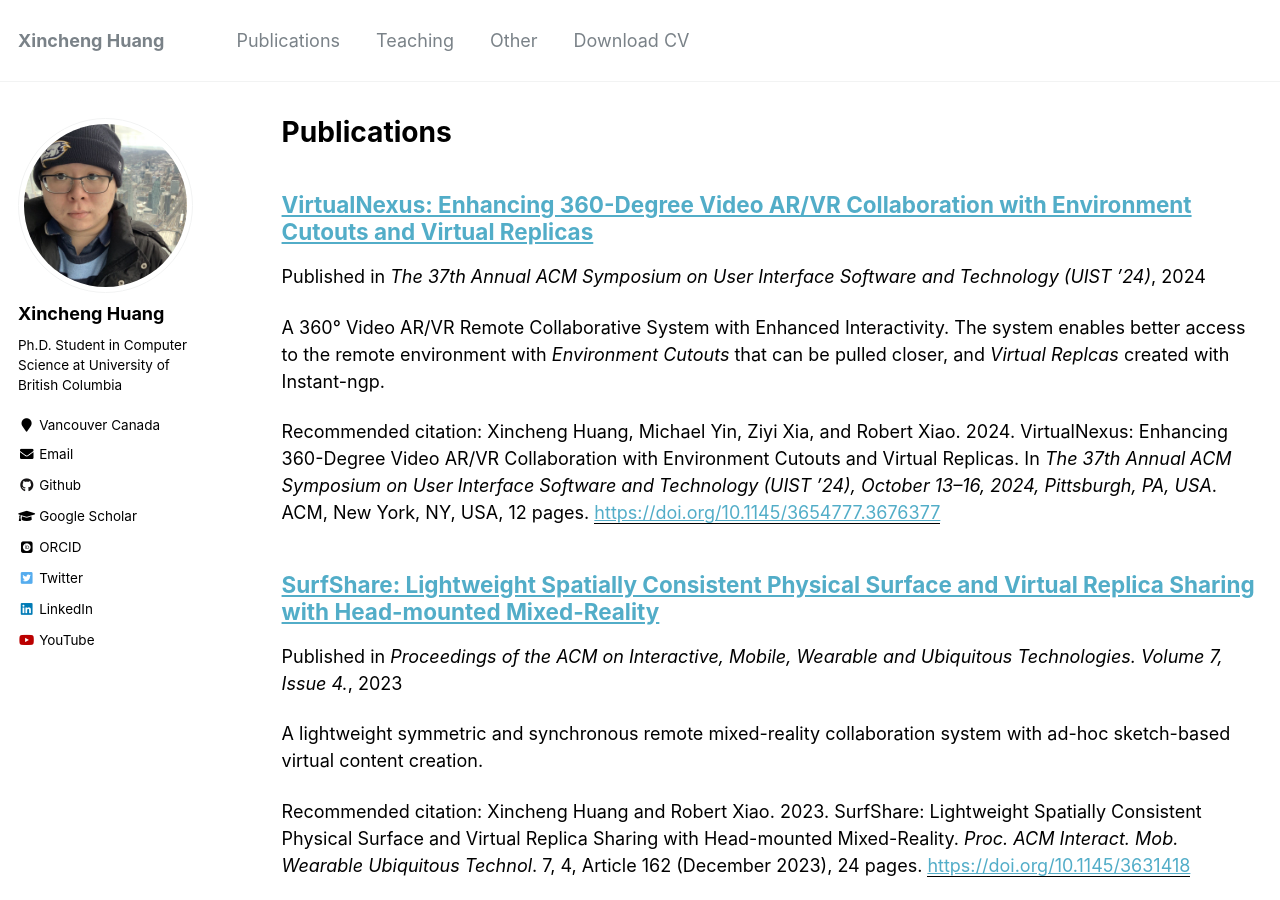
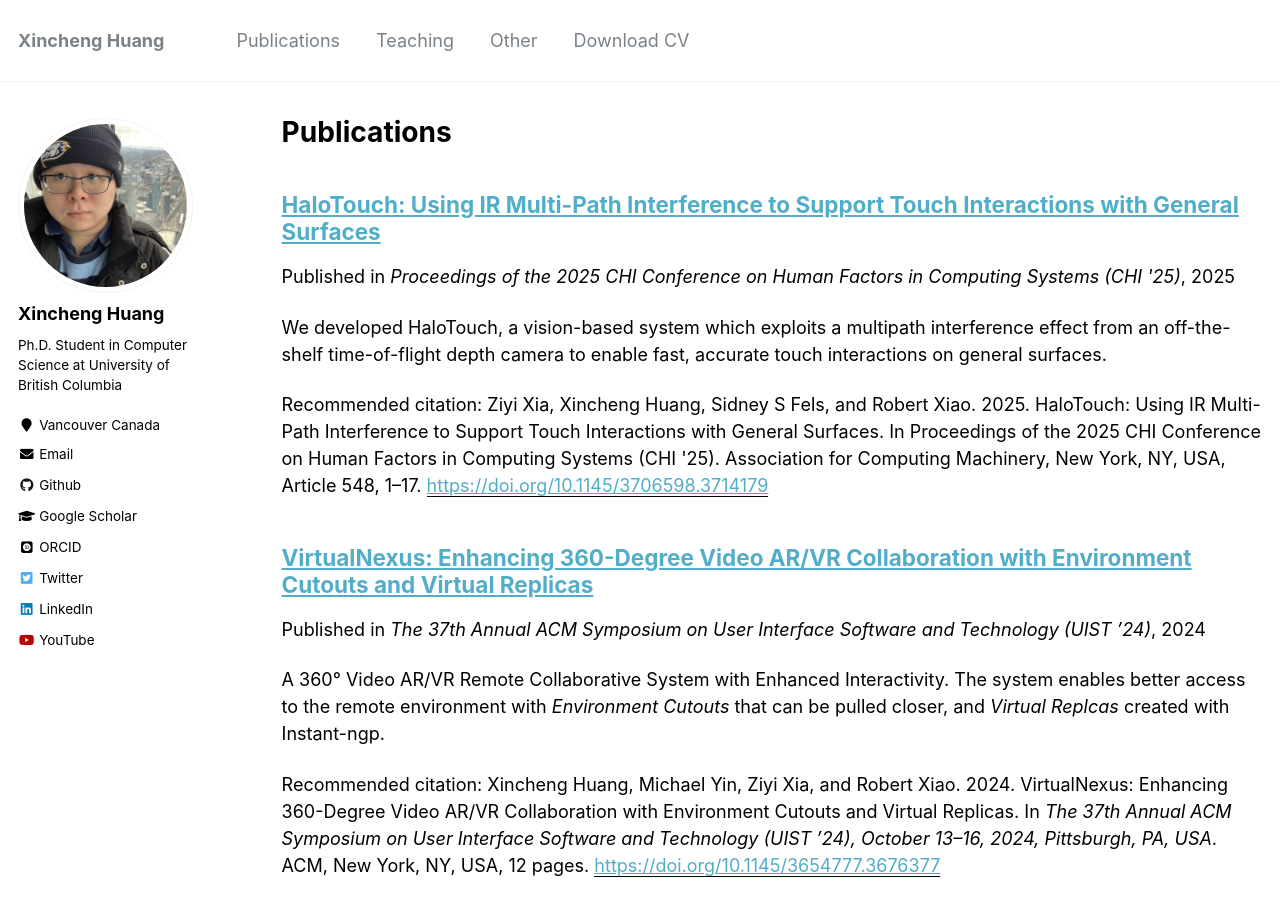
Before and after one commit to Peter-Pater/peter-pater.github.io, a Jekyll site: the page built from _pages/publications.md, in a window 1280 px wide and 900 px high. Built offline with Jekyll 4.4.1, drawn with Linux system fonts in a browser that asks for light colours; some web fonts are replaced.

Commit message:
officially add halotouch

```diff
--- /dev/null
+++ b/_publications/5-halotouch.md
@@ -0,0 +1,21 @@
+---
+title: "HaloTouch: Using IR Multi-Path Interference to Support Touch Interactions with General Surfaces"
+collection: publications
+permalink: /publications/halotouch
+excerpt: "We developed HaloTouch, a vision-based system which exploits a multipath interference effect from an off-the-shelf time-of-flight depth camera to enable fast, accurate touch interactions on general surfaces."
+date: 2025-05-08
+venue: "Proceedings of the 2025 CHI Conference on Human Factors in Computing Systems (CHI '25)"
+paperurl: 'https://doi.org/10.1145/3706598.3714179'
+citation: "Ziyi Xia, Xincheng Huang, Sidney S Fels, and Robert Xiao. 2025. HaloTouch: Using IR Multi-Path Interference to Support Touch Interactions with General Surfaces. In Proceedings of the 2025 CHI Conference on Human Factors in Computing Systems (CHI '25). Association for Computing Machinery, New York, NY, USA, Article 548, 1–17."
+---
+<b>Abstract</b>: Sensing touch on arbitrary surfaces has long been a goal of ubiquitous computing, but often requires instrumenting the surface. Depth camera-based systems have emerged as a promising solution for minimizing instrumentation, but at the cost of high touch-down detection error rates, high touch latency, and high minimum hover distance, limiting them to basic tasks. We developed HaloTouch, a vision-based system which exploits a multipath interference effect from an off-the-shelf time-of-flight depth camera to enable fast, accurate touch interactions on general surfaces. HaloTouch achieves a 99.2% touch-down detection accuracy across various materials, with a motion-to-photon latency of 150 ms. With a brief (20s) user-specific calibration, HaloTouch supports millimeter-accurate hover sensing as well as continuous pressure sensing. We conducted a user study with 12 participants, including a typing task demonstrating text input at 26.3 AWPM. HaloTouch shows promise for more robust, dynamic touch interactions without instrumenting surfaces or adding hardware to users.
+<br/>
+
+**Paper**: [DOWNLOAD PDF](/files/5-halotouch.pdf){:target="_blank"}
+
+<b>Demo</b>:
+<iframe width="560" height="315" src="https://www.youtube.com/embed/I60pzmloQHk?si=MYTDvUl0yammwwFf" title="YouTube video player" frameborder="0" allow="accelerometer; autoplay; clipboard-write; encrypted-media; gyroscope; picture-in-picture; web-share" referrerpolicy="strict-origin-when-cross-origin" allowfullscreen></iframe>
+<br/>
+
+<b>Talk</b>:
+<iframe width="560" height="315" src="https://www.youtube.com/embed/cQAW831dptk?si=UOvmhNJkwPfLk3vb" title="YouTube video player" frameborder="0" allow="accelerometer; autoplay; clipboard-write; encrypted-media; gyroscope; picture-in-picture; web-share" referrerpolicy="strict-origin-when-cross-origin" allowfullscreen></iframe>
```
Also changed, not shown: _pages/about.md (+1 -1 lines), 2 other files.
